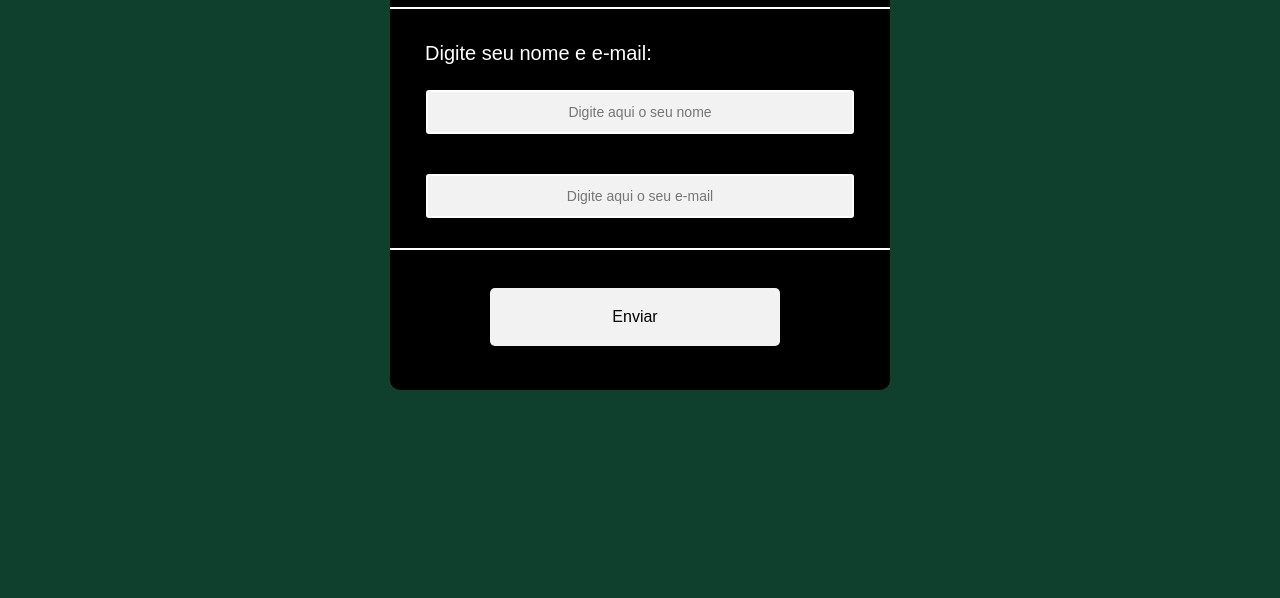
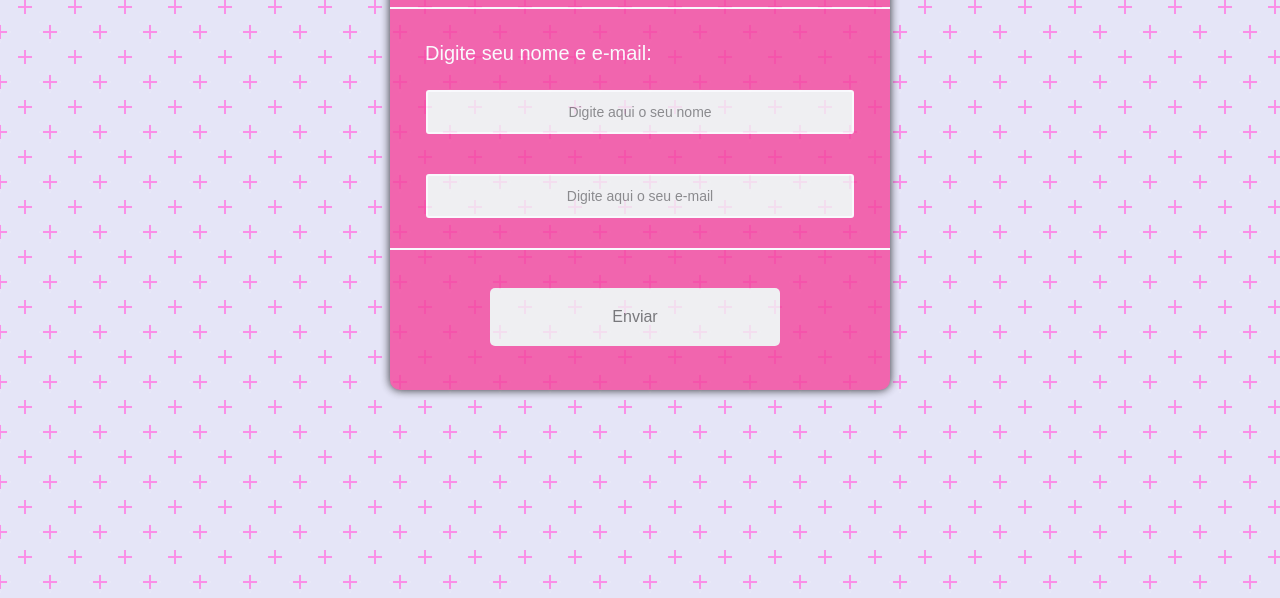
Before and after one commit to mjrpati/Newsletter-page, a plain HTML site: page index.html in a window 1280 px wide. Shown: the part 318-916 px from the top of the page. Drawn offline with Linux system fonts and the light colour scheme.

Commit message:
novas mudanças

```diff
--- a/index.html
+++ b/index.html
@@ -13,11 +13,11 @@
     <span class="detalhe"></span>
     <p class="mensagem1">Digite seu nome e e-mail:</p>
     <label>
-      <input class="input"type="text" name="name" id="name"
+      <input class="input"type="text" name="name" id="name" required
       placeholder="Digite aqui o seu nome">
     </label>
     <label class="label2">
-      <input class="input2"type="e-mail" name="e-mail" id="e-mail"
+      <input class="input2"type="e-mail" name="e-mail" id="e-mail" required
       placeholder="Digite aqui o seu e-mail">
     </label>
     <span class="detalhe"></span>
--- a/style.css
+++ b/style.css
@@ -1,10 +1,14 @@
 body{
-  background-color: #0E402D;
+  background-color:white;
   box-sizing: border-box;
   display: flex;
   justify-content: center;
   padding: 200px;
   font-family: Arial, Helvetica, sans-serif;
+  background-color: #e5e5f7;
+opacity: 0.8;
+background: radial-gradient(circle, transparent 20%, #e5e5f7 20%, #e5e5f7 80%, transparent 80%, transparent), radial-gradient(circle, transparent 20%, #e5e5f7 20%, #fcfcfc 80%, transparent 80%, transparent) 25px 25px, linear-gradient(#fa8fe7 2px, transparent 2px) 0 -1px, linear-gradient(90deg, #fa8fe7 2px, #e5e5f7 2px) -1px 0;
+background-size: 50px 50px, 50px 50px, 25px 25px, 25px 25px;
 }
 .detalhe{
   background-color: white;
@@ -13,14 +17,16 @@ body{
   position: absolute;
 }
 .card{
-  background-color: #000;
+  background-color: #f5469d;
   width: 500px;
   height: 500px;
   border-radius: 10px;
+  box-shadow: 0 0 10px black;
 }
 h1{
   text-align: center;
   color: #f2f2f2;
+  text-shadow: 0 0 3px #f2f2f2;
 }
 .mensagem1{
   color: white;
@@ -64,7 +70,7 @@ label{
   padding: 10px;
 }
 .botao{
-  color: #000;
+  color: rgb(94, 94, 94);
   display: flex;
   justify-content: center;
   background-color: #f2f2f2;
@@ -77,6 +83,6 @@ label{
   text-decoration: none;
 }
 .botao:hover{
-  background-color: lightgray;
-  border: 3px solid #000;
+  background-color: #f0ccde;
+  border: 2px solid white;
 }
```
